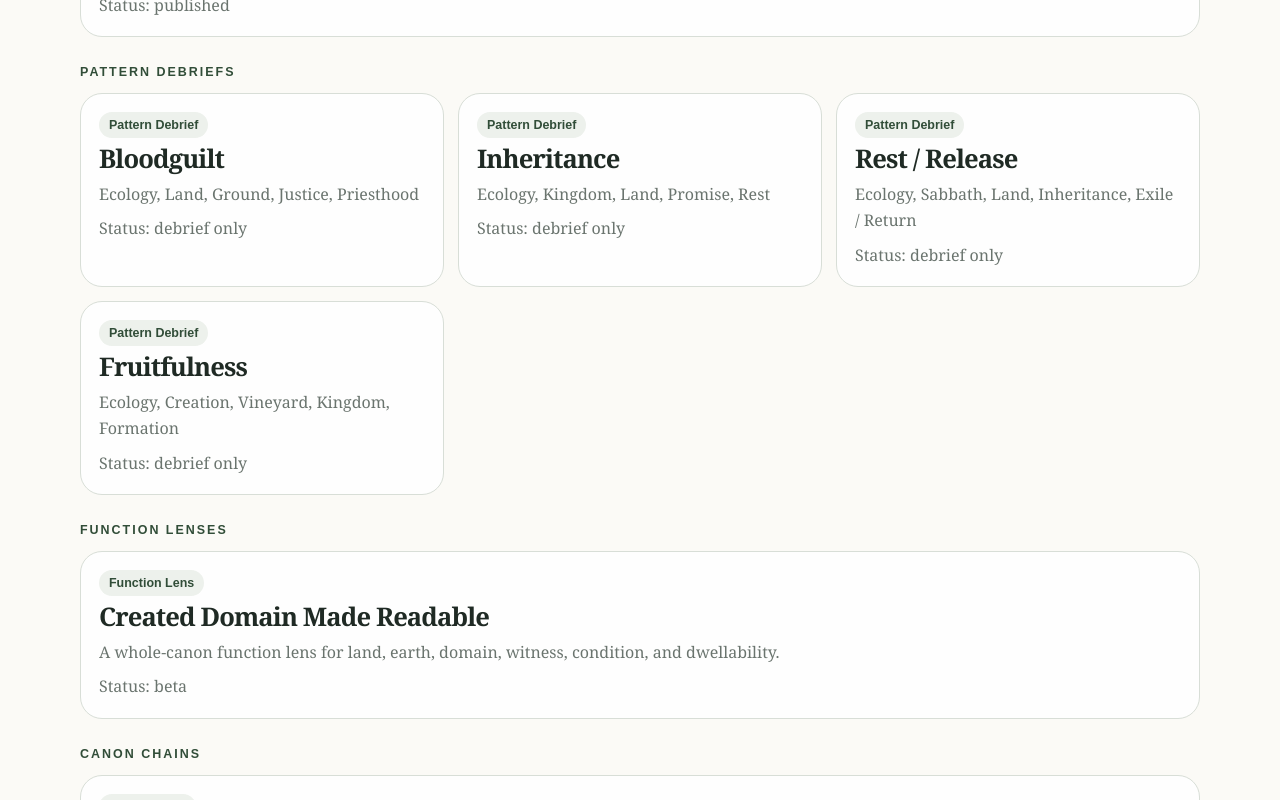
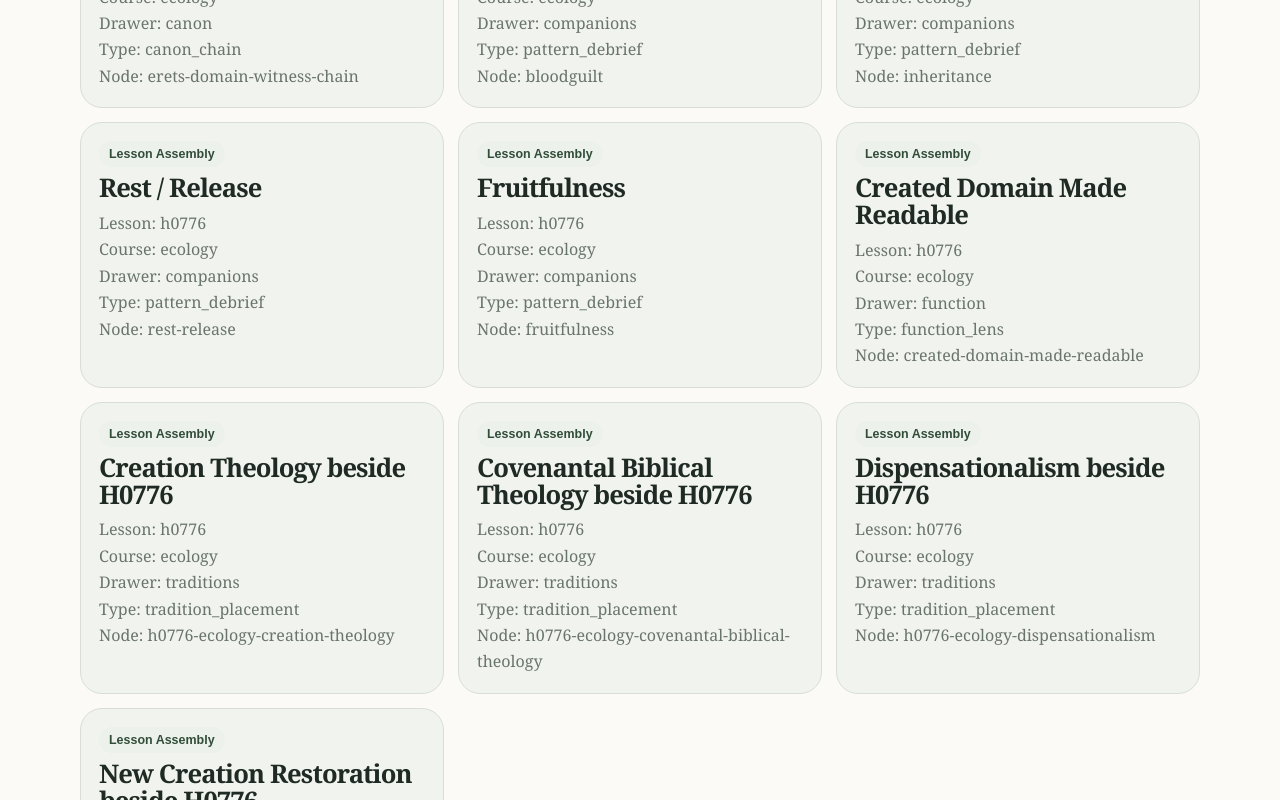
Before and after one commit to optical-lift/titus, a Next.js app: page /registry in a window 1280 px wide. Shown: the part 640-1440 px from the top of the page. Built offline with nearby package versions, Linux system fonts and the light colour scheme.

Commit message:
Add lesson assembly attachment manifest

```diff
--- a/app/registry/page.tsx
+++ b/app/registry/page.tsx
@@ -1,6 +1,7 @@
 import Link from "next/link";
 import { canonChains } from "@/data/titus/canon-chains";
 import { functionLenses } from "@/data/titus/function-lenses";
+import { lessonAssemblies } from "@/data/titus/lesson-assemblies";
 import { lessons } from "@/data/titus/lessons";
 import { patternDebriefs } from "@/data/titus/pattern-debriefs";
 import {
@@ -23,6 +24,33 @@ export default function RegistryPage() {
           lessons and courses: word lessons, Pattern Debriefs, Function Lenses,
           Canon Chains, Tradition Cards, and Tradition Placements.
         </p>
+      </section>
+
+
+      <section className="registry-section">
+        <div className="kicker">Lesson Assemblies</div>
+        <div className="registry-grid">
+          {lessonAssemblies.map((attachment) => (
+            <article
+              className="registry-card placement-registry-card"
+              key={`${attachment.lessonSlug}-${attachment.type}-${attachment.nodeSlug}`}
+            >
+              <span className="status">Lesson Assembly</span>
+              <h2>{attachment.label}</h2>
+              <p>
+                Lesson: {attachment.lessonSlug}
+                <br />
+                Course: {attachment.courseSlug}
+                <br />
+                Drawer: {attachment.drawerCode}
+                <br />
+                Type: {attachment.type}
+                <br />
+                Node: {attachment.nodeSlug}
+              </p>
+            </article>
+          ))}
+        </div>
       </section>
 
       <section className="registry-section">
--- /dev/null
+++ b/data/titus/lesson-assemblies.ts
@@ -0,0 +1,129 @@
+export type LessonAttachmentType =
+  | "canon_chain"
+  | "pattern_debrief"
+  | "function_lens"
+  | "tradition_placement";
+
+export type LessonDrawerCode =
+  | "canon"
+  | "companions"
+  | "function"
+  | "traditions";
+
+export type LessonAssemblyAttachment = {
+  lessonSlug: string;
+  courseSlug: string;
+  drawerCode: LessonDrawerCode;
+  type: LessonAttachmentType;
+  nodeSlug: string;
+  label: string;
+  sortOrder: number;
+};
+
+export const lessonAssemblies: LessonAssemblyAttachment[] = [
+  {
+    lessonSlug: "h0776",
+    courseSlug: "ecology",
+    drawerCode: "canon",
+    type: "canon_chain",
+    nodeSlug: "erets-domain-witness-chain",
+    label: "Domain Witness Chain",
+    sortOrder: 10,
+  },
+  {
+    lessonSlug: "h0776",
+    courseSlug: "ecology",
+    drawerCode: "companions",
+    type: "pattern_debrief",
+    nodeSlug: "bloodguilt",
+    label: "Bloodguilt",
+    sortOrder: 10,
+  },
+  {
+    lessonSlug: "h0776",
+    courseSlug: "ecology",
+    drawerCode: "companions",
+    type: "pattern_debrief",
+    nodeSlug: "inheritance",
+    label: "Inheritance",
+    sortOrder: 20,
+  },
+  {
+    lessonSlug: "h0776",
+    courseSlug: "ecology",
+    drawerCode: "companions",
+    type: "pattern_debrief",
+    nodeSlug: "rest-release",
+    label: "Rest / Release",
+    sortOrder: 30,
+  },
+  {
+    lessonSlug: "h0776",
+    courseSlug: "ecology",
+    drawerCode: "companions",
+    type: "pattern_debrief",
+    nodeSlug: "fruitfulness",
+    label: "Fruitfulness",
+    sortOrder: 40,
+  },
+  {
+    lessonSlug: "h0776",
+    courseSlug: "ecology",
+    drawerCode: "function",
+    type: "function_lens",
+    nodeSlug: "created-domain-made-readable",
+    label: "Created Domain Made Readable",
+    sortOrder: 10,
+  },
+  {
+    lessonSlug: "h0776",
+    courseSlug: "ecology",
+    drawerCode: "traditions",
+    type: "tradition_placement",
+    nodeSlug: "h0776-ecology-creation-theology",
+    label: "Creation Theology beside H0776",
+    sortOrder: 10,
+  },
+  {
+    lessonSlug: "h0776",
+    courseSlug: "ecology",
+    drawerCode: "traditions",
+    type: "tradition_placement",
+    nodeSlug: "h0776-ecology-covenantal-biblical-theology",
+    label: "Covenantal Biblical Theology beside H0776",
+    sortOrder: 20,
+  },
+  {
+    lessonSlug: "h0776",
+    courseSlug: "ecology",
+    drawerCode: "traditions",
+    type: "tradition_placement",
+    nodeSlug: "h0776-ecology-dispensationalism",
+    label: "Dispensationalism beside H0776",
+    sortOrder: 30,
+  },
+  {
+    lessonSlug: "h0776",
+    courseSlug: "ecology",
+    drawerCode: "traditions",
+    type: "tradition_placement",
+    nodeSlug: "h0776-ecology-new-creation-restoration",
+    label: "New Creation Restoration beside H0776",
+    sortOrder: 40,
+  },
+];
+
+export function getLessonAssembly(lessonSlug: string) {
+  return lessonAssemblies
+    .filter((attachment) => attachment.lessonSlug === lessonSlug)
+    .sort((a, b) => a.sortOrder - b.sortOrder);
+}
+
+export function getLessonAttachmentsByDrawer(
+  lessonSlug: string,
+  drawerCode: LessonDrawerCode
+) {
+  return getLessonAssembly(lessonSlug).filter(
+    (attachment) => attachment.drawerCode === drawerCode
+  );
+}
```
Also changed, not shown: app/lessons/[lessonSlug]/page.tsx (+4 -4 lines), components/titus/LessonDrawerStack.tsx (+35 -10 lines).
